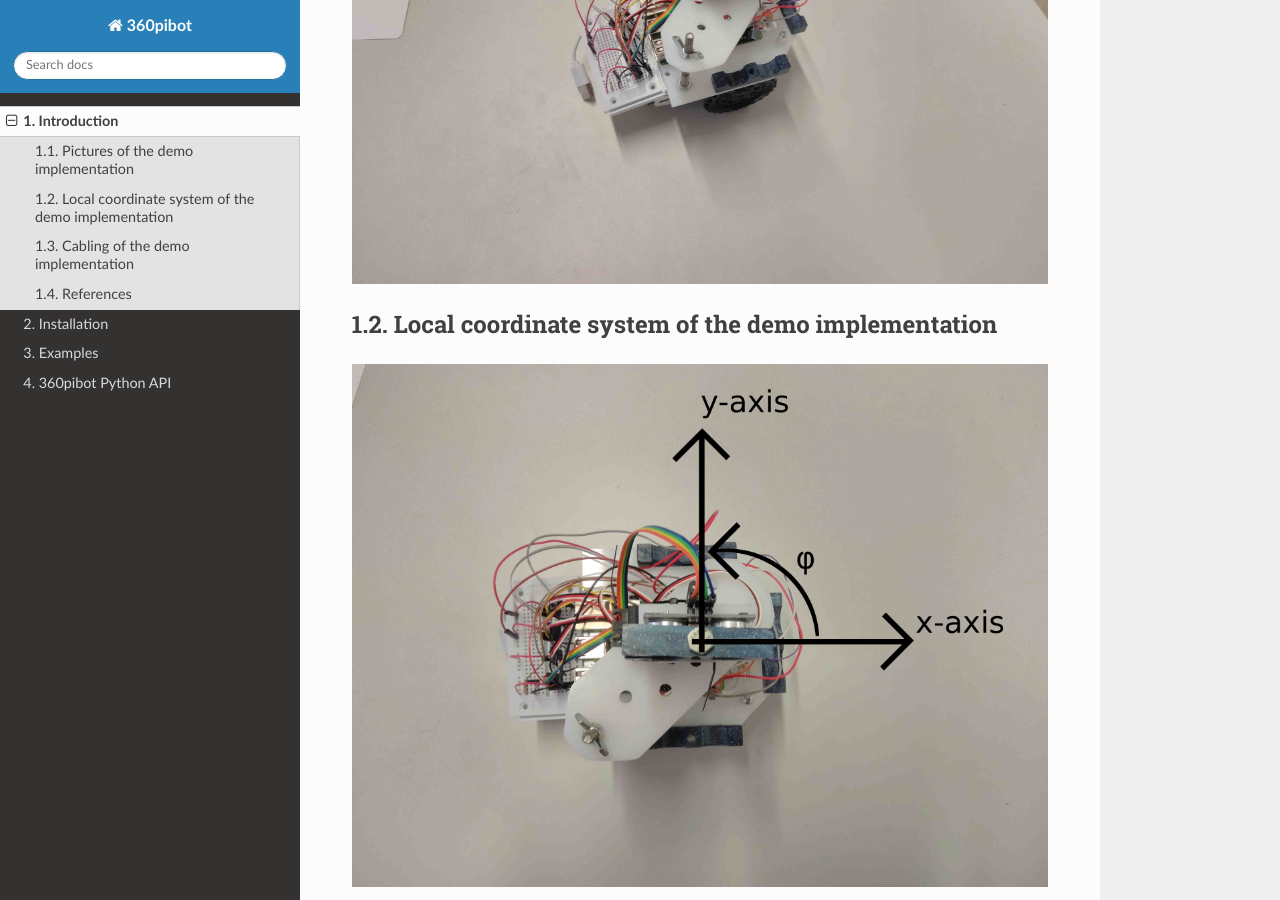
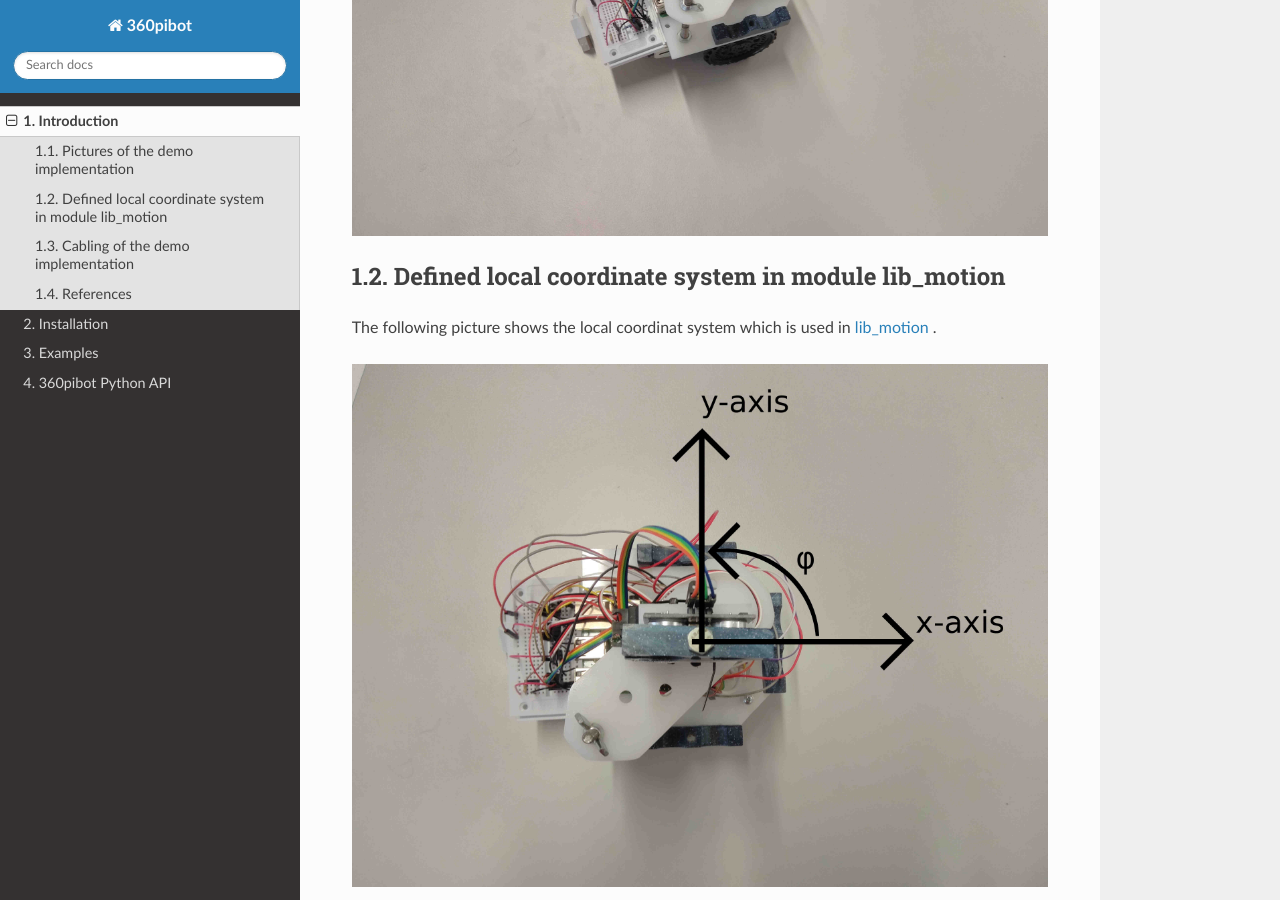
Before and after one commit to choeffer/360pibot, a Sphinx documentation site: the page built from docs/intro.rst, in a window 1280 px wide and 900 px high, scrolled down 3269 px. Built offline with Sphinx 7.4.7 and the Read the Docs theme 2.0.0, drawn with Linux system fonts in a browser that asks for light colours; some of the changed text lies outside the part shown.

Commit message:
added description to a picture

```diff
--- a/docs/intro.rst
+++ b/docs/intro.rst
@@ -50,8 +50,6 @@ and attaching there the above listed parts, instead of buying an ActivityBot
 Pictures of the demo implementation
 -----------------------------------
 
-Following some pictures of the demo implementation.
-
 View from the right side.
 
 .. image:: /_static/1.jpg
@@ -66,8 +64,11 @@ View from the back side.
 
 .. image:: /_static/5.jpg
 
-Local coordinate system of the demo implementation
---------------------------------------------------
+Defined local coordinate system in module lib_motion
+----------------------------------------------------
+
+The following picture shows the local coordinat system which is used in
+:ref:`lib_motion` .
 
 .. image:: /_static/4.jpg
 
```
Also changed, not shown: lib_motion.py (+4 -4 lines).
